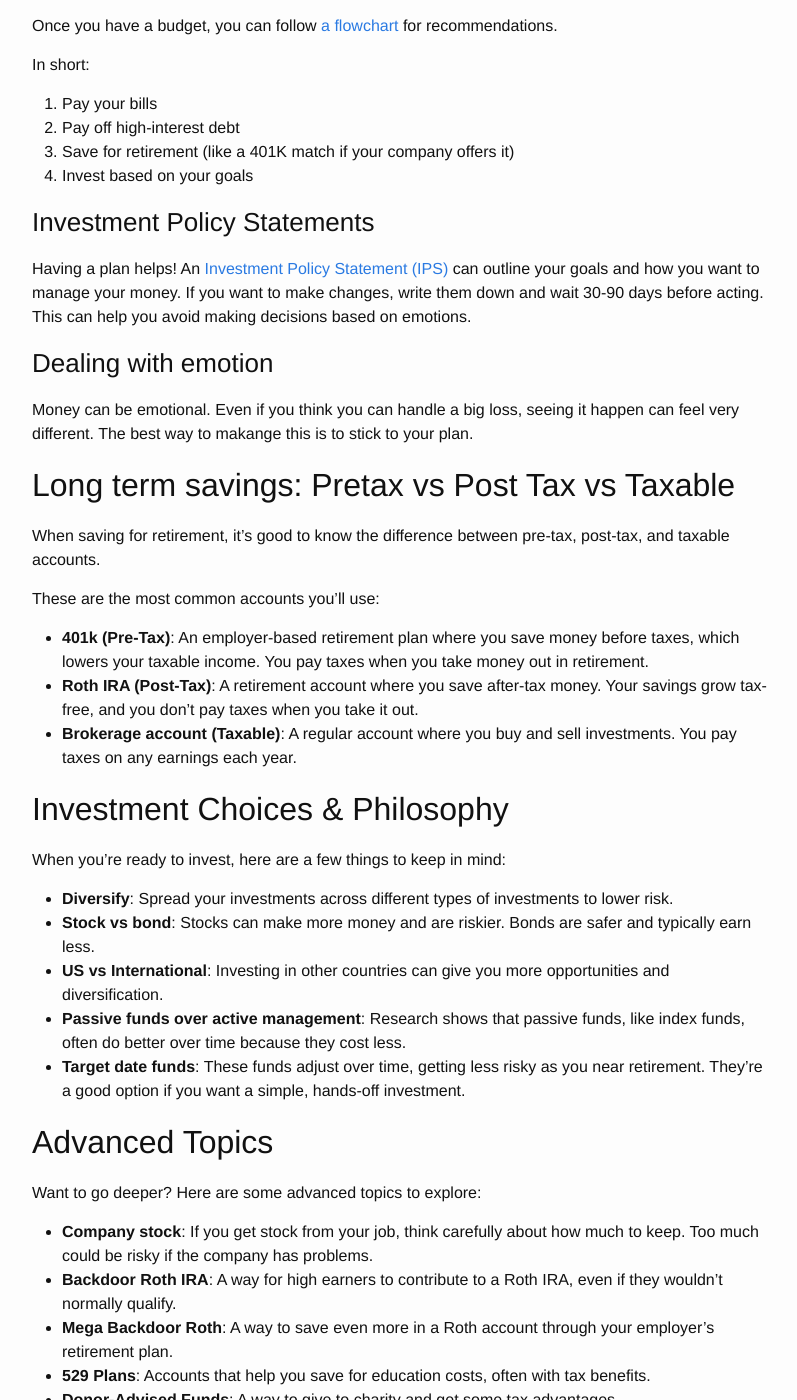
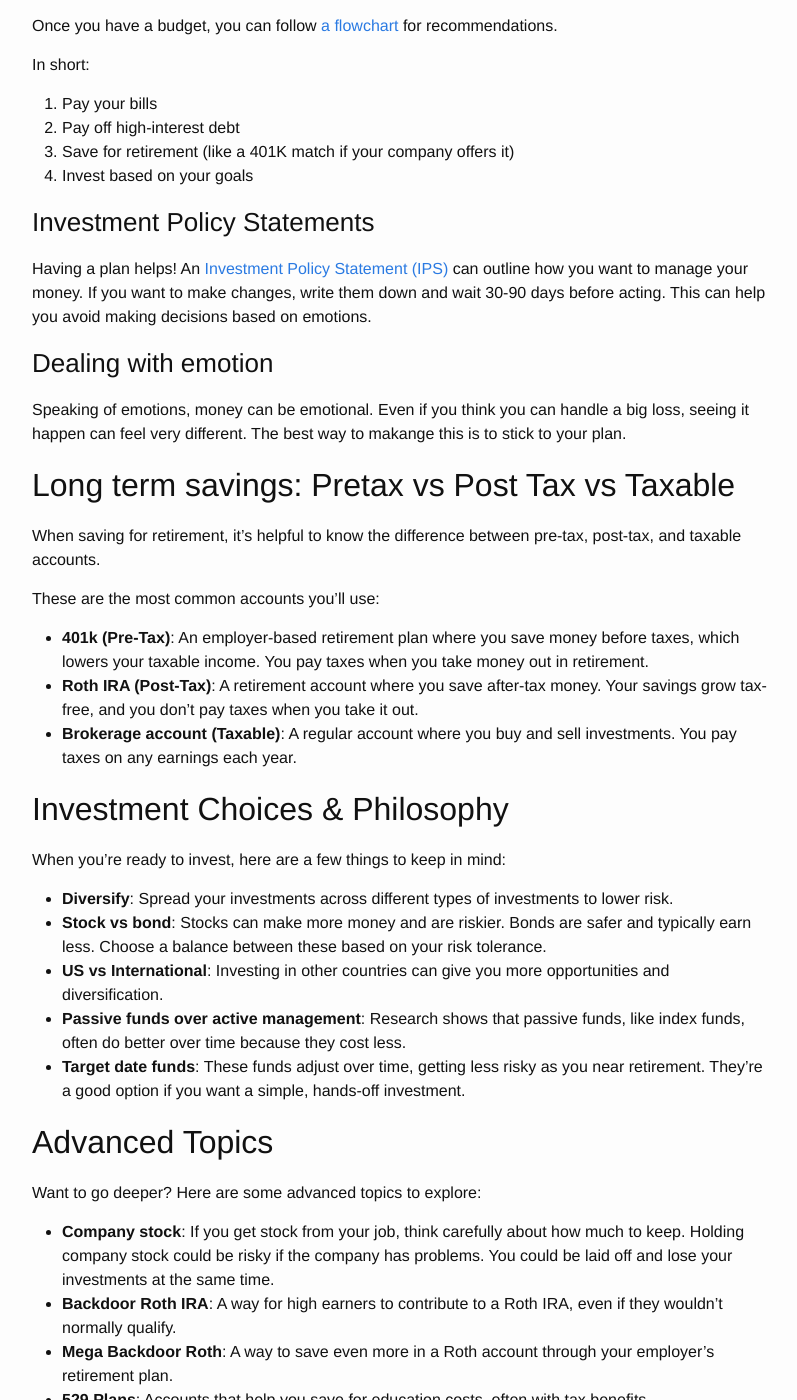
Before and after one commit to kevinlondon/kevinlondon.github.io, a Jekyll site: the page built from _posts/2024-06-08-personal-finance-for-eng.md, in a window 1280 px wide and 1400 px high, scrolled down 1581 px. Shown: the whole window, without its empty margins (238-1035 px from the left). Built offline with Jekyll 4.4.1, drawn with Linux system fonts in a browser that asks for light colours; comment, search, counter and statistics services are not loaded; some of the changed text lies outside the part shown.

Commit message:
More edits

```diff
--- a/_posts/2024-06-08-personal-finance-for-eng.md
+++ b/_posts/2024-06-08-personal-finance-for-eng.md
@@ -52,15 +52,14 @@ Budgeting Tools:
 1. Spreadsheet or pen-and-paper. Simple and effective.
 2. [You Need a
    Budget](https://www.ynab.com/): Helps you track your income and spending.
-   Great for specific goals
-   like buying a house.
+   Great for specific goals like buying a house.
 3. [Monarch](https://www.monarchmoney.com/referral/gogh9rwmnl) (affiliate link):
   I use this to keep track of accounts and spending.
 
 ## Pay yourself first
 
-Try to spend less than you
-earn each month. When you get a raise, increase your savings instead of
+Try to spend less than you earn each month.
+When you get a raise, increase your savings instead of
 your spending.
 
 Setting up automatic payments and investments can help.
@@ -89,19 +88,20 @@ In short:
 
 Having a plan helps! An [Investment Policy Statement
 (IPS)](https://www.bogleheads.org/wiki/Investment_policy_statement) can
-outline your goals and how you want to manage your money.
+outline how you want to manage your money.
 If you want to make changes, write them down and wait 30-90 days before
 acting. This can help you avoid making decisions based on emotions.
 
 ### Dealing with emotion
 
-Money can be emotional. Even if you think you can handle a big loss,
+Speaking of emotions, money can be emotional.
+Even if you think you can handle a big loss,
 seeing it happen can feel very different. The best way to makange this
 is to stick to your plan.
 
 ## Long term savings: Pretax vs Post Tax vs Taxable
 
-When saving for retirement, it's good to know the difference between
+When saving for retirement, it's helpful to know the difference between
 pre-tax, post-tax, and taxable accounts.
 
 These are the most common accounts you'll use:
@@ -117,7 +117,9 @@ These are the most common accounts you'll use:
 When you're ready to invest, here are a few things to keep in mind:
 
 - **Diversify**: Spread your investments across different types of investments to lower risk.
-- **Stock vs bond**: Stocks can make more money and are riskier. Bonds are safer and typically earn less.
+- **Stock vs bond**: Stocks can make more money and are riskier. Bonds are safer
+and typically earn less. Choose a balance between these based on your risk
+tolerance.
 - **US vs International**: Investing in other countries can give you more
 opportunities and diversification.
 - **Passive funds over active management**:
@@ -129,7 +131,7 @@ opportunities and diversification.
 Want to go deeper? Here are some advanced topics to explore:
 
 - **Company stock**: If you get stock from your job, think carefully
-  about how much to keep. Too much could be risky if the company has problems.
+  about how much to keep. Holding company stock could be risky if the company has problems. You could be laid off and lose your investments at the same time.
 - **Backdoor Roth IRA**: A way for high earners to contribute to a Roth IRA,
   even if they wouldn't normally qualify.
 - **Mega Backdoor Roth**: A way to save even more in a Roth account through
```
Also changed, not shown: other parts of _posts/2024-06-08-personal-finance-for-eng.md (+6 -6 lines).
